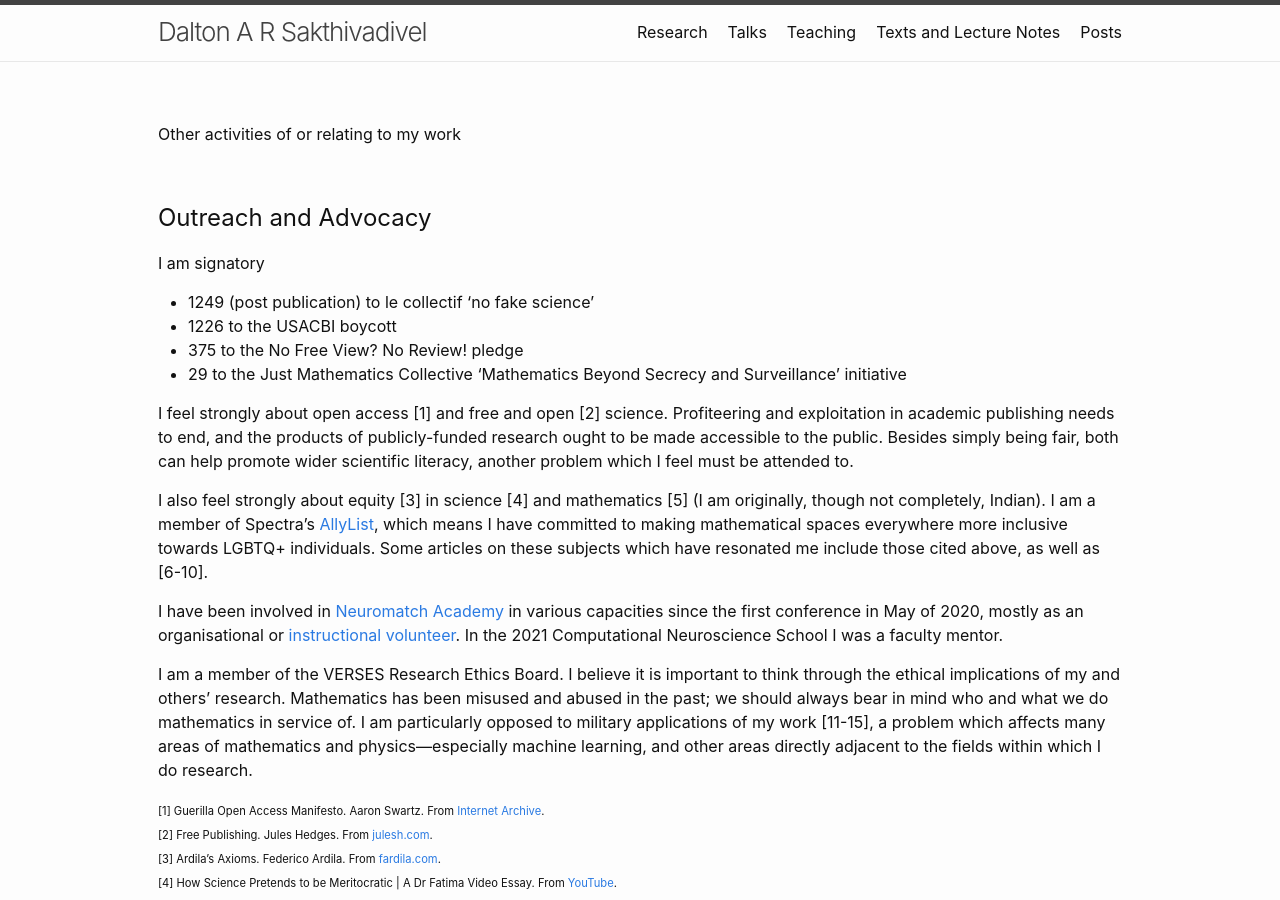
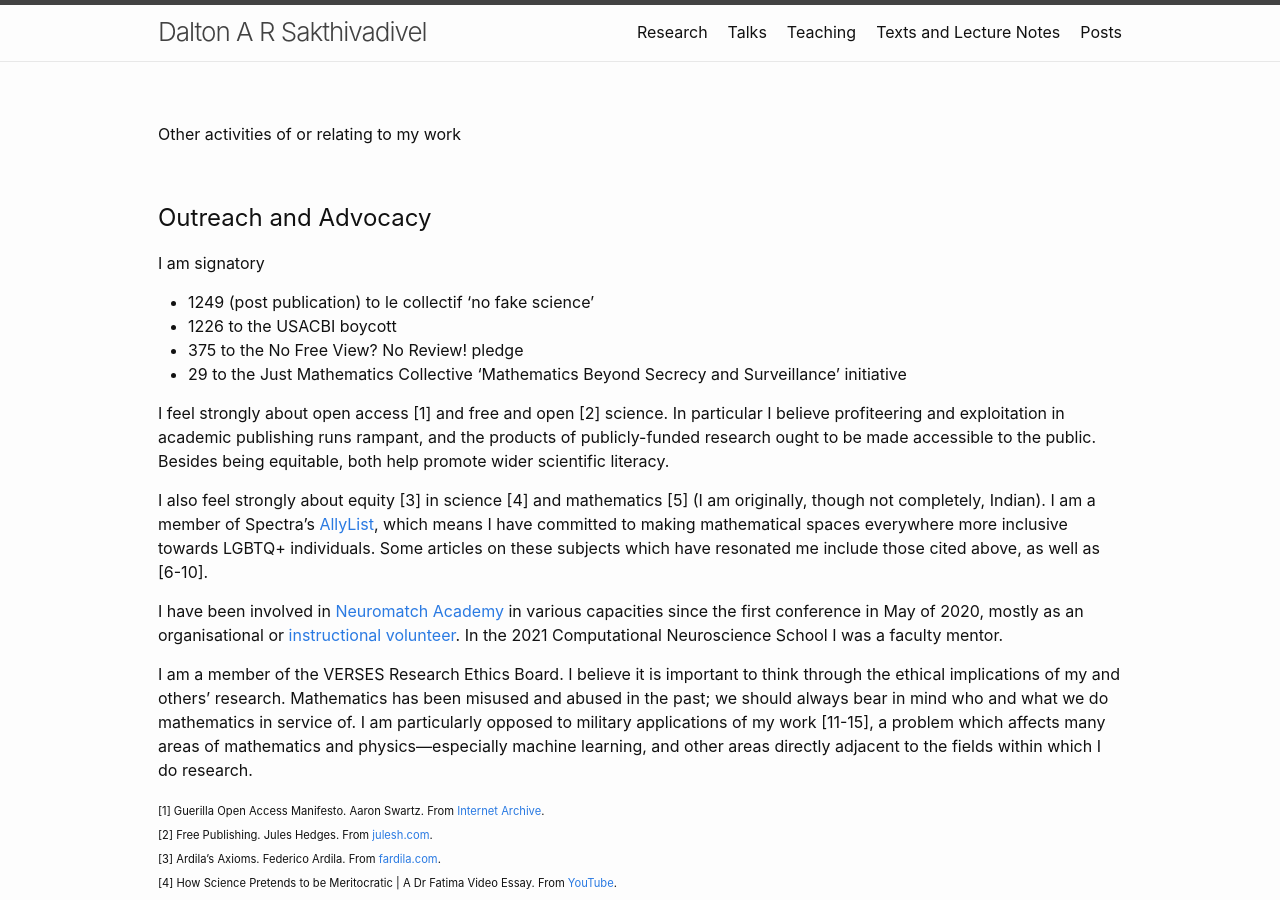
Before and after one commit to DARSakthi/DARSakthi.github.io, a Jekyll site: the page built from other.markdown, in a window 1280 px wide and 900 px high. Built offline with Jekyll 4.4.1, drawn with Linux system fonts in a browser that asks for light colours.

Commit message:
Revised language

```diff
--- a/other.markdown
+++ b/other.markdown
@@ -15,7 +15,7 @@ I am signatory
 - 375 to the No Free View? No Review! pledge
 - 29 to the Just Mathematics Collective 'Mathematics Beyond Secrecy and Surveillance' initiative
 
-I feel strongly about open access [1] and free and open [2] science. Profiteering and exploitation in academic publishing needs to end, and the products of publicly-funded research ought to be made accessible to the public. Besides simply being fair, both can help promote wider scientific literacy, another problem which I feel must be attended to.
+I feel strongly about open access [1] and free and open [2] science. In particular I believe profiteering and exploitation in academic publishing runs rampant, and the products of publicly-funded research ought to be made accessible to the public. Besides being equitable, both help promote wider scientific literacy.
 
 I also feel strongly about equity [3] in science [4] and mathematics [5] (I am originally, though not completely, Indian). I am a member of Spectra's [AllyList](http://lgbtmath.org/People.html), which means I have committed to making mathematical spaces everywhere more inclusive towards LGBTQ+ individuals. Some articles on these subjects which have resonated me include those cited above, as well as [6-10].
 
```
